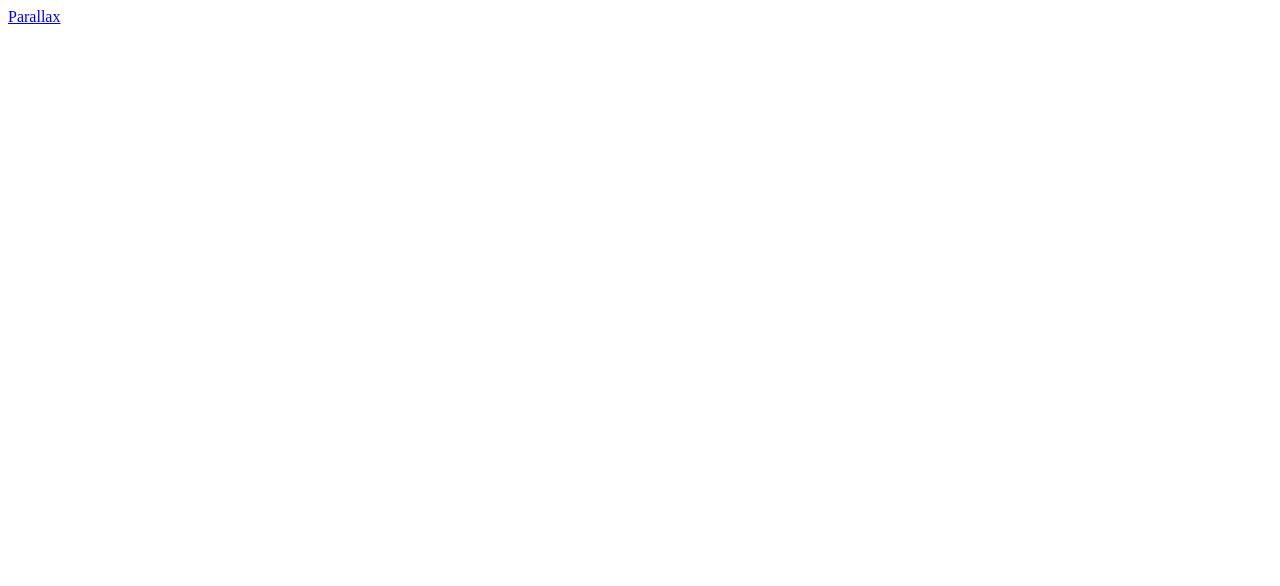
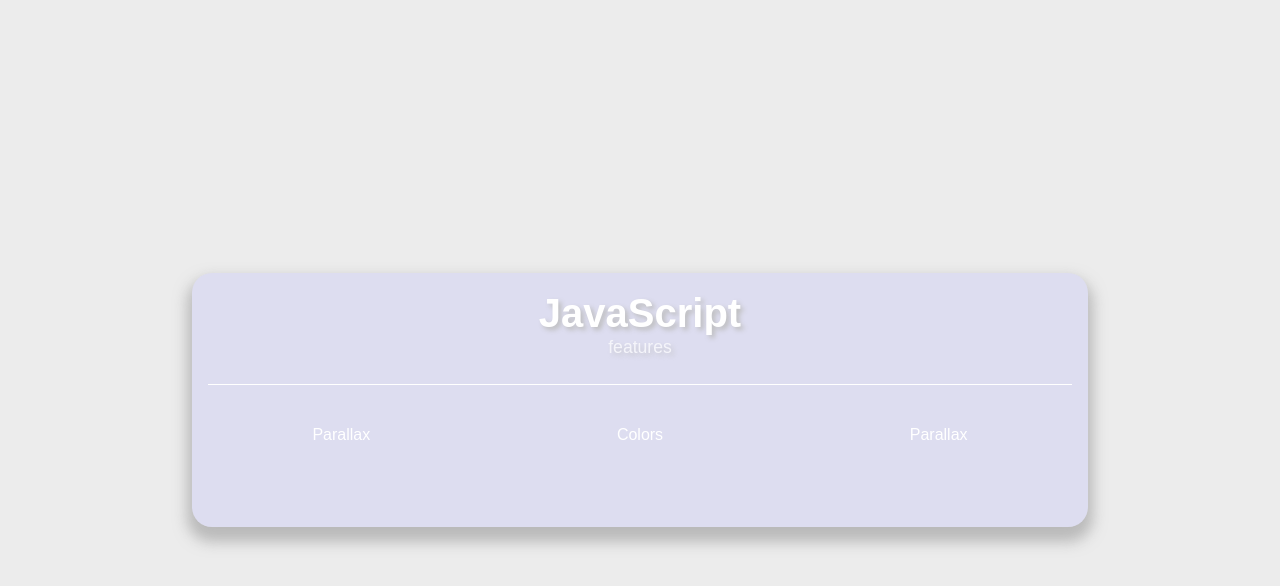
Before and after one commit to ellinacv/js-features, a plain HTML site: page index.html in a window 1280 px wide. Drawn offline with Linux system fonts and the light colour scheme.

Commit message:
feat: home page

```diff
--- a/index.html
+++ b/index.html
@@ -5,12 +5,33 @@
   <meta http-equiv="X-UA-Compatible" content="IE=edge">
   <meta name="viewport" content="width=device-width, initial-scale=1.0">
   <title>JS-Features</title>
+  <link rel="stylesheet" href="./main.css">
 </head>
 <body>
-  <nav>
-    <a href="./parallax/index.html">
-      Parallax
-    </a>
-  </nav>
+  <section class="menu">
+    <div class="container">
+      <div class="wrapper">
+
+        <div class="content">
+          <div class="menu-text">
+            <h2 class="menu__title">JavaScript</h2>
+            <small class="menu__subtitle">features</small>
+          </div>
+          <nav class="nav">
+            <a class="nav__link" href="./parallax/index.html">
+              Parallax
+            </a>
+            <a class="nav__link" href="./colors/index.html">
+              Colors
+            </a>
+            <a class="nav__link" href="./parallax/index.html">
+              Parallax
+            </a>
+          </nav>
+        </div><!-- /.content -->
+
+      </div><!-- /.wrapper -->
+    </div><!-- /.container -->
+  </section><!-- /.menu -->
 </body>
 </html>
--- /dev/null
+++ b/main.css
@@ -0,0 +1,118 @@
+*, *::before, *::after {
+  box-sizing: border-box;
+  margin: 0;
+  padding: 0;
+}
+
+body {
+  font-family: Arial, Helvetica, sans-serif;
+  font-size: 16px;
+
+  background-color: #ececec;
+}
+
+a {
+  text-decoration: none;
+
+  color: white;
+}
+
+
+.container {
+  max-width: 1280px;
+  width: 100%;
+
+  margin: 0 auto;
+  padding: 0;
+}
+
+.wrapper {
+  height: 100vh;
+  display: flex;
+  justify-content: center;
+  align-items: center;
+}
+
+.content {
+  width: 70%;
+  padding: 1rem;
+
+  background-color: rgba(160, 162, 252, 0.2);
+  box-shadow: 0px 10px 14px 5px rgba(138, 137, 137, 0.5);
+  /* border: 1px solid rgba(13, 0, 255, 0.393); */
+  border-radius: 20px;
+}
+
+.menu-text {
+  /* animation: flicker 2.5s infinite alternate; */
+  text-shadow: 3px 3px 5px rgb(189, 189, 189);
+  color: #fff;
+  text-align: center;
+}
+
+.menu__title {
+  position: relative;
+
+  font-size: 2.5rem;
+  line-height: 3rem;
+}
+
+.menu__title::after {
+  content: '';
+  position: absolute;
+  left: 0;
+  bottom: -100%;
+  width: 100%;
+  height: 1px;
+
+  background-color: rgba(199, 200, 215);
+  background-color: #fff;
+}
+
+.menu__subtitle {
+  font-size: 1.1rem;
+  opacity: .7;
+}
+
+.nav {
+  width: 100%;
+  padding: 3rem 0;
+  display: grid;
+  grid-template-columns: repeat(3, 1fr);
+  grid-gap: 2rem;
+
+  justify-content: center;
+}
+
+.nav__link {
+  width: 100%;
+  padding: 1.2rem;
+  font-size: 1rem;
+  text-align: center;
+  transition: all .3s;
+}
+
+.nav__link:hover {
+  padding: 0;
+  font-size: 1.2rem;
+}
+
+/* Flickering animation */
+@keyframes flicker {
+  0%, 18%, 22%, 25%, 53%, 57%, 100% {
+      text-shadow:
+      0 0 5px #fff,
+      0 0 11px #fff,
+      0 0 20px #fff,
+      0 0 40px #0fa,
+      0 0 80px #0fa,
+      0 0 90px #0fa,
+      0 0 100px #0fa,
+      0 0 150px #0fa;
+
+  }
+
+  20%, 24%, 55% {
+      text-shadow: none;
+  }
+}
```
Also changed, not shown: svg/folder.svg (added).
